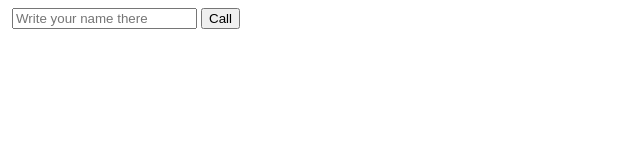
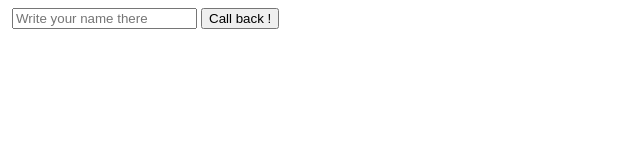
Before and after one commit to harucosoff/project-2, a plain HTML site: page form.html in a window 1280 px wide. Shown: the full height of the page, 0-640 px from the left. Drawn offline with Linux system fonts and the light colour scheme.

Commit message:
Changed button text for form.html

```diff
--- a/form.html
+++ b/form.html
@@ -11,7 +11,7 @@
     <form action="#">
         <img src="" alt="">
         <input type="text" placeholder="Write your name there">
-        <button>Call</button>
+        <button>Call back !</button>
     </form>
 
 </body>
```
